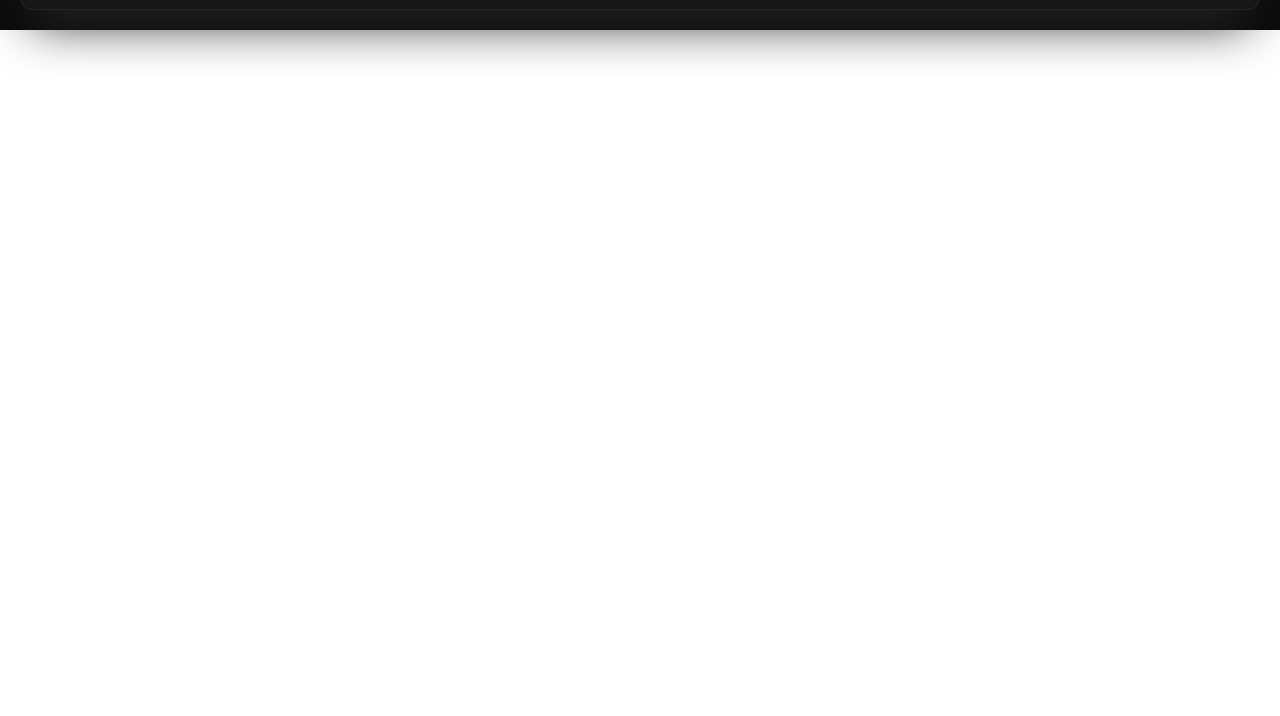
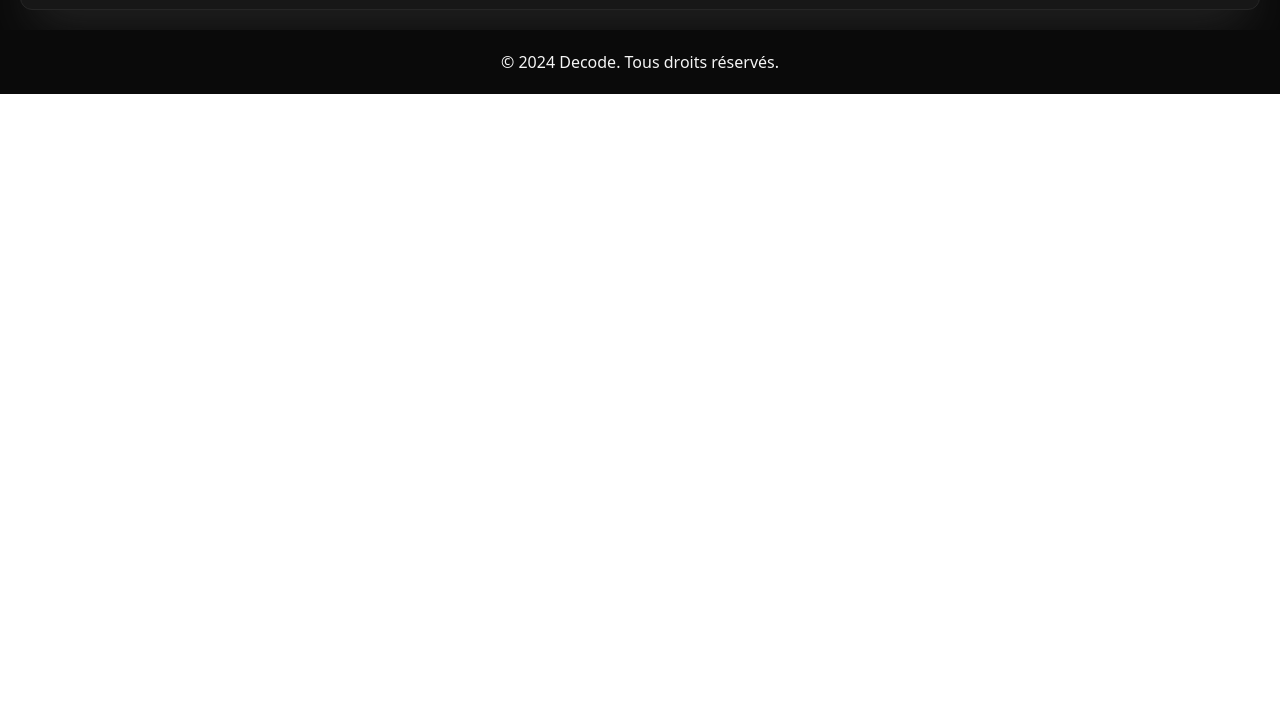
Before and after one commit to aaimeraud/school-website, a website: page src/index.html in a window 1280 px wide. Shown: the part 84-800 px from the top of the page. Drawn offline with Linux system fonts and the light colour scheme.

Commit message:
:sparkles: ajout du footer

```diff
--- a/src/index.html
+++ b/src/index.html
@@ -46,5 +46,7 @@
         </div>
       </nav>
     </header>
+    <footer class="bg-neutral-950 p-5 text-neutral-100 text-center">
+      &copy; 2024 Decode. Tous droits réservés.</footer>
   </body>
 </html>
```
Also changed, not shown: proof-of-hook/Capture d’écran 2026-01-06 à 22.27.37.png (deleted).
